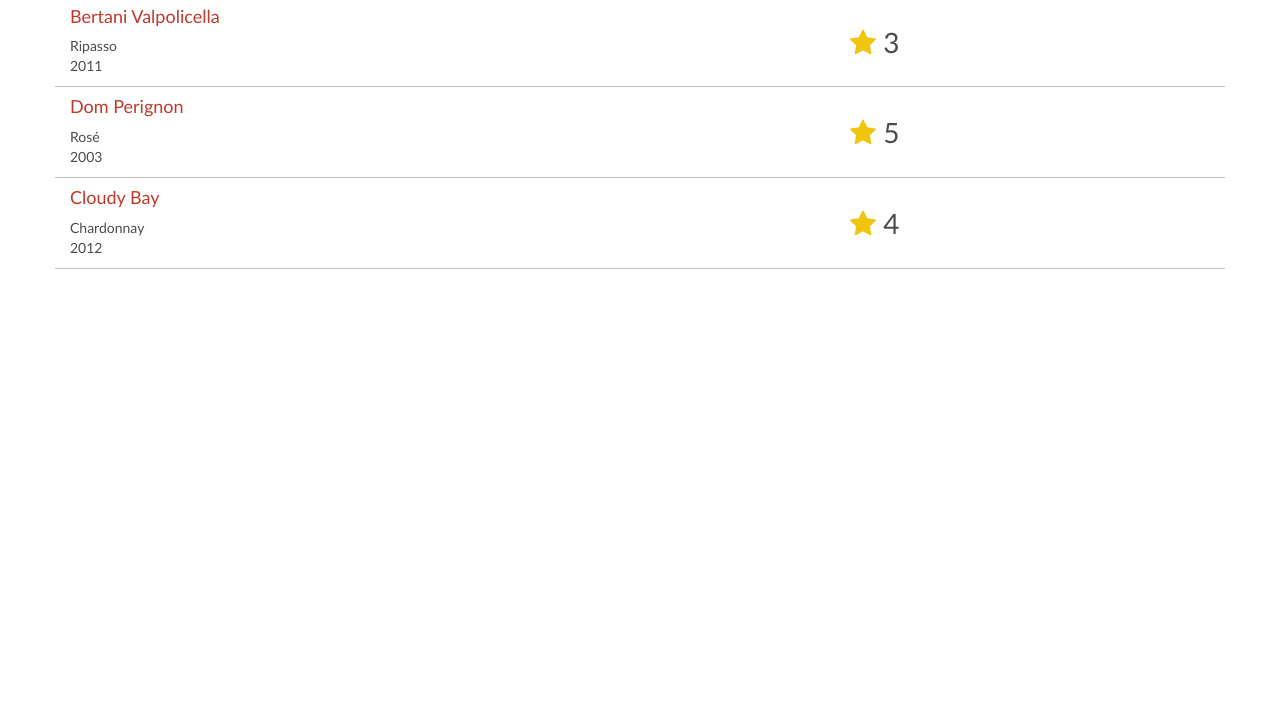
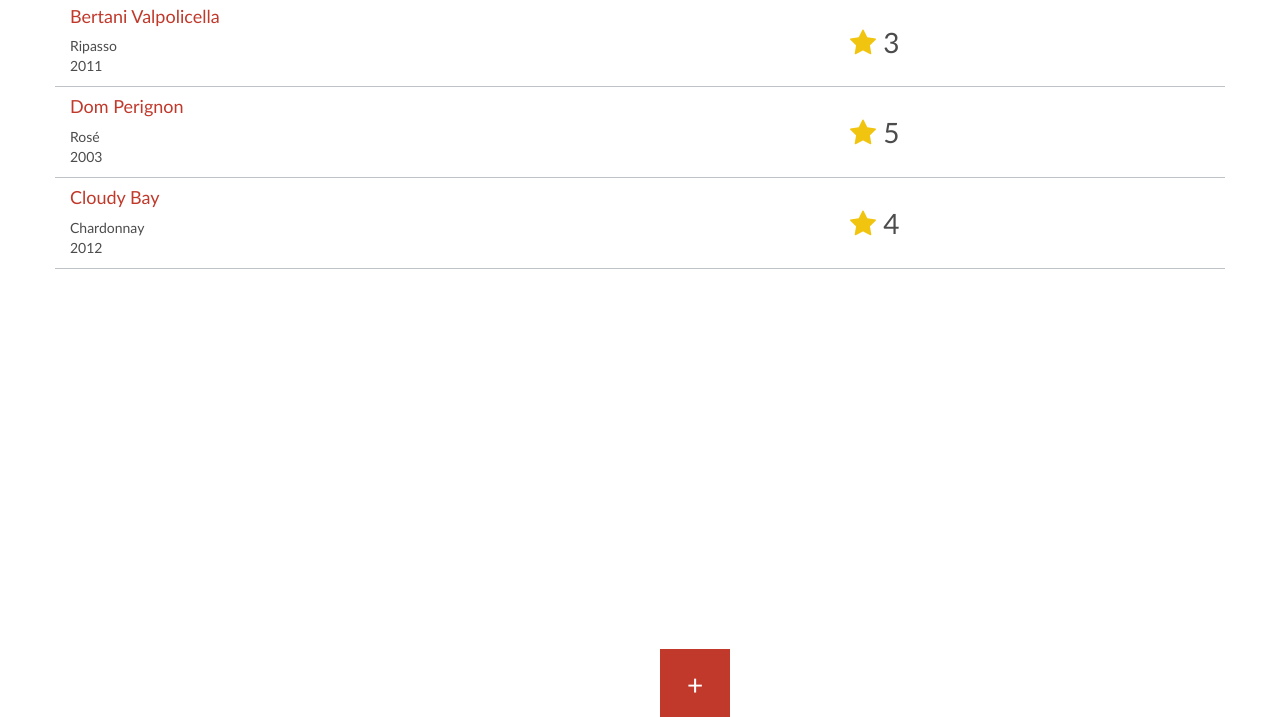
Before and after one commit to soerenbf/impact-case, a website: page app/index.html in a window 1280 px wide. Shown: the part 83-800 px from the top of the page. Drawn offline with nearby package versions, Linux system fonts and the light colour scheme.

Commit message:
added add-new-wine button to list view.

```diff
--- a/app/app.less
+++ b/app/app.less
@@ -10,6 +10,10 @@
   -ms-transform:     @value;
   -o-transform:      @value;
   transform:         @value;
+}
+
+html, body {
+    height: 100%;
 }
 
 body {
--- a/app/index.html
+++ b/app/index.html
@@ -12,7 +12,7 @@
 
     <link rel="stylesheet" type="text/css" href="bower_components/normalize-css/normalize.css">
     <link rel="stylesheet" type="text/css" href="bower_components/bootstrap/dist/css/bootstrap.min.css">
-    <link rel="stylesheet" type="text/css" href="bower_components/bootstrap/dist/css/bootstrap-theme.min.css">
+    <!-- <link rel="stylesheet" type="text/css" href="bower_components/bootstrap/dist/css/bootstrap-theme.min.css"> -->
     <link rel="stylesheet" type="text/css" href="bower_components/animate.css/animate.min.css">
     <link rel="stylesheet" type="text/css" href="bower_components/fontawesome/css/font-awesome.min.css">
 
--- a/app/list/list.html
+++ b/app/list/list.html
@@ -17,3 +17,6 @@
         </div>
     </a>
 </div>
+<div id="new-wine-container" class="row">
+    <button type="button" name="+" class="btn btn-default">+</button>
+</div>
--- a/app/list/list.less
+++ b/app/list/list.less
@@ -15,3 +15,22 @@
         }
     }
 }
+
+#new-wine-container {
+    border-top: 2px solid @main-color;
+    position: fixed; bottom: 0;
+    .translate(translateY(100%));
+    width: 100%;
+
+    button {
+        @button-size: 70px;
+        color: @white;
+        background: @main-color;
+        border-radius: 0;
+        border: 0;
+        width: @button-size; height: @button-size;
+        font-size: 2em;
+        position: relative; left: 50%;
+        .translate(translate(-50%, -100%));
+    }
+}
```
Also changed, not shown: app/app.css, app/detail/detail.css, app/list/list.css.
